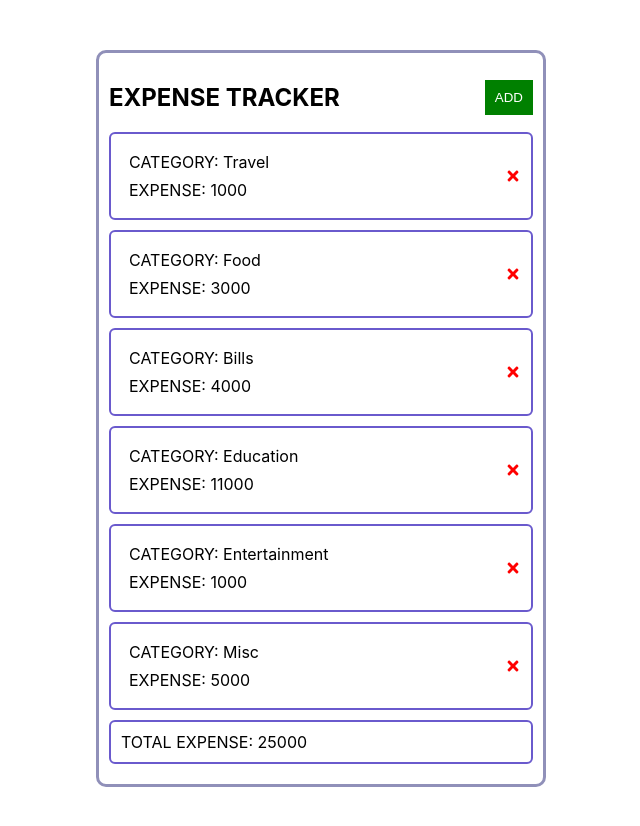
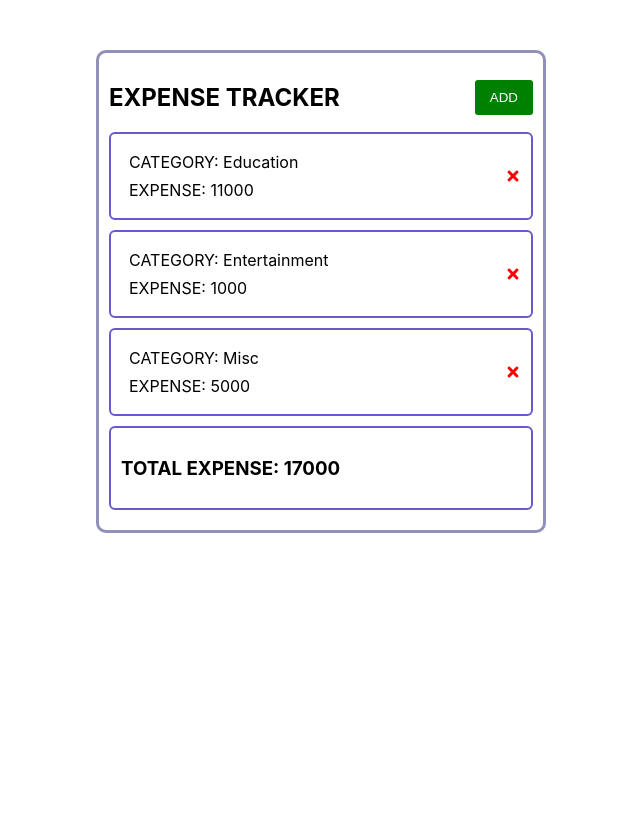
Before and after one commit to Twinie/React-Expense-Tracker, a React (Create React App) app: page / in a window 1280 px wide. Shown: the top 826 px of the page, without its empty margins (319-959 px from the left). After the commit the page ends 800 px from the top, so only its background shows below. Built offline with nearby package versions, Linux system fonts and the light colour scheme; data requests are answered from the project's data file.

Commit message:
deleted post from the server using DELETE method

```diff
--- a/db.json
+++ b/db.json
@@ -1,20 +1,5 @@
 {
   "posts": [
-    {
-      "id": 1,
-      "category": "Travel",
-      "expense": 1000
-    },
-    {
-      "id": 2,
-      "category": "Food",
-      "expense": 3000
-    },
-    {
-      "id": 3,
-      "category": "Bills",
-      "expense": 4000
-    },
     {
       "id": 4,
       "category": "Education",
@@ -31,5 +16,4 @@
       "expense": 5000
     }
   ]
-
 }
--- a/src/App.js
+++ b/src/App.js
@@ -22,13 +22,21 @@ function App() {
     };
 
     getTask();
-    // console.log(taskData);
   }, []);
+
+  const deleteTask = async (itemId) => {
+    await fetch(`http://localhost:5000/posts/${itemId}`, {
+      method: "DELETE",
+    });
+    const tasksCopy = [...tasks];
+    setTasks(tasksCopy.filter((task) => task.id !== itemId));
+    // console.log(tasksCopy);
+  };
 
   return (
     <div className="App">
       <Header />
-      <Items tasks={tasks} />
+      <Items tasks={tasks} onDelete={deleteTask} />
     </div>
   );
 }
--- a/src/components/Button.js
+++ b/src/components/Button.js
@@ -6,7 +6,8 @@ const Button = () => {
         backgroundColor: "green",
         color: "white",
         border: "none",
-        padding: "10px",
+        padding: "10px 15px",
+        borderRadius: "3px",
       }}
     >
       ADD
--- a/src/components/Item.js
+++ b/src/components/Item.js
@@ -1,6 +1,6 @@
 import { FaTimes } from "react-icons/fa";
 
-const Item = ({ task }) => {
+const Item = ({ task, onDelete }) => {
   return (
     <>
       <div className="expense-box">
@@ -9,7 +9,10 @@ const Item = ({ task }) => {
           <p>EXPENSE: {task.expense}</p>
         </div>
 
-        <FaTimes style={{ color: "red", cursor: "pointer" }} />
+        <FaTimes
+          style={{ color: "red", cursor: "pointer" }}
+          onClick={() => onDelete(task.id)}
+        />
       </div>
     </>
   );
--- a/src/components/Items.js
+++ b/src/components/Items.js
@@ -1,16 +1,16 @@
 import Item from "./Item";
 
-const Items = ({ tasks }) => {
+const Items = ({ tasks, onDelete }) => {
   let expense = 0;
   return (
     <div>
       {tasks.map((task) => (
-        <Item task={task} key={task.id}></Item>
+        <Item task={task} key={task.id} onDelete={onDelete}></Item>
       ))}
 
       <div className="expense-total">
         {tasks.forEach((element) => (expense += element.expense))}
-        TOTAL EXPENSE: {expense}
+        <h3>TOTAL EXPENSE: {expense}</h3>
       </div>
     </div>
   );
```
